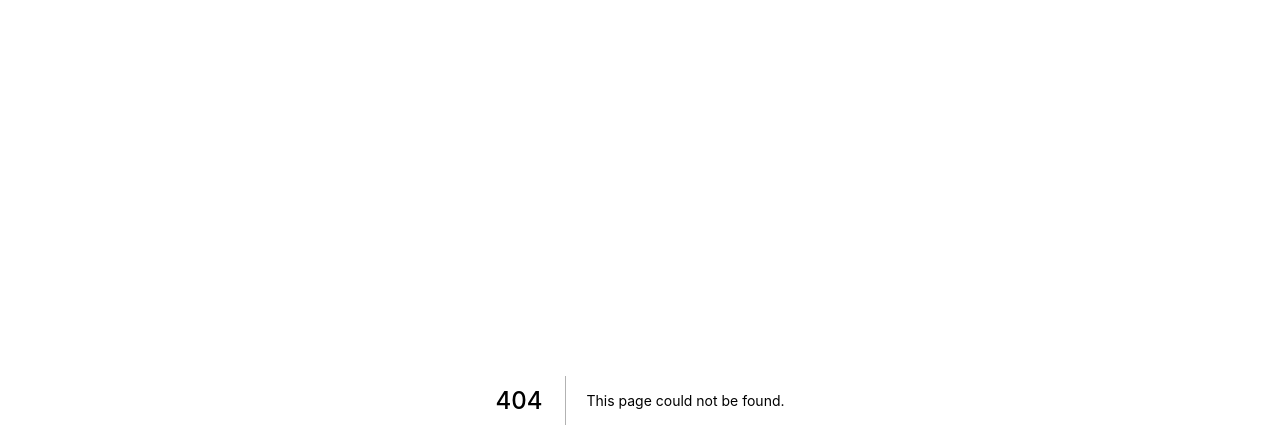
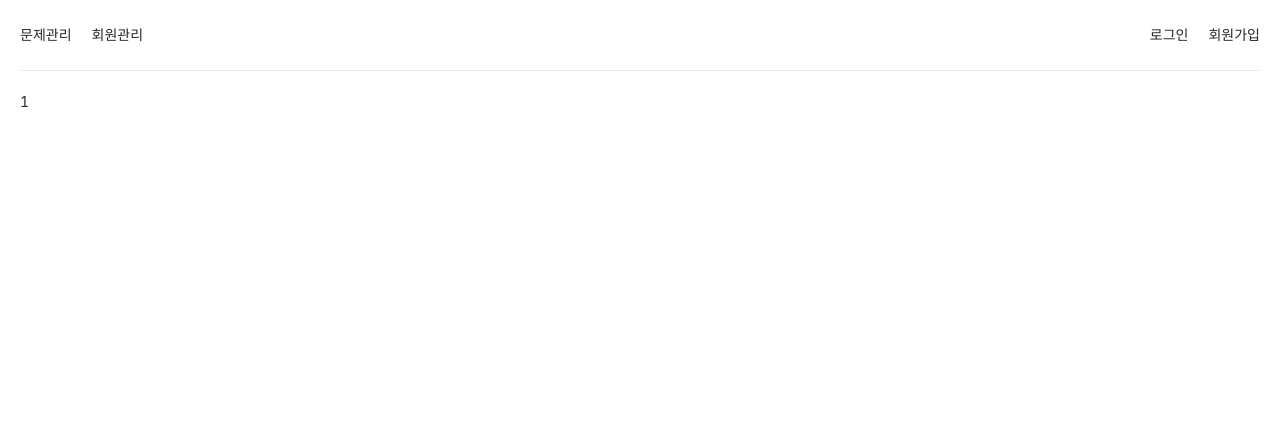
Before and after one commit to cbt-mockTest-project/cbt-admin, a Next.js app: page /mockExams/1 in a window 1280 px wide. Before the commit this address had no page. Shown: the top 448 px of the page. Built offline with nearby package versions, Linux system fonts and the light colour scheme.

Commit message:
Feat: styled

```diff
--- a/pages/_app.tsx
+++ b/pages/_app.tsx
@@ -1,8 +1,15 @@
 import '../styles/globals.css'
 import type { AppProps } from 'next/app'
+import { ApolloProvider } from '@apollo/client'
+import { client } from '../src/modules/apollo'
+import 'antd/dist/antd.css'
 
 function MyApp({ Component, pageProps }: AppProps) {
-  return <Component {...pageProps} />
+  return (
+    <ApolloProvider client={client}>
+      <Component {...pageProps} />
+    </ApolloProvider>
+  )
 }
 
 export default MyApp
--- /dev/null
+++ b/pages/manage.tsx
@@ -0,0 +1,8 @@
+import React from 'react';
+import Layout from '../src/components/layout/Layout';
+
+const manage = () => {
+  return <Layout>manage</Layout>;
+};
+
+export default manage;
--- /dev/null
+++ b/pages/mockExams/[id].tsx
@@ -0,0 +1,10 @@
+import { useRouter } from 'next/router';
+import React from 'react';
+import Layout from '../../src/components/layout/Layout';
+
+const MockExamsDetail = () => {
+  const router = useRouter();
+  return <Layout>{router.query.id}</Layout>;
+};
+
+export default MockExamsDetail;
--- /dev/null
+++ b/pages/mockExams/write.tsx
@@ -0,0 +1,8 @@
+import React from 'react';
+import Layout from '../../src/components/layout/Layout';
+
+const write = () => {
+  return <Layout>write</Layout>;
+};
+
+export default write;
```
